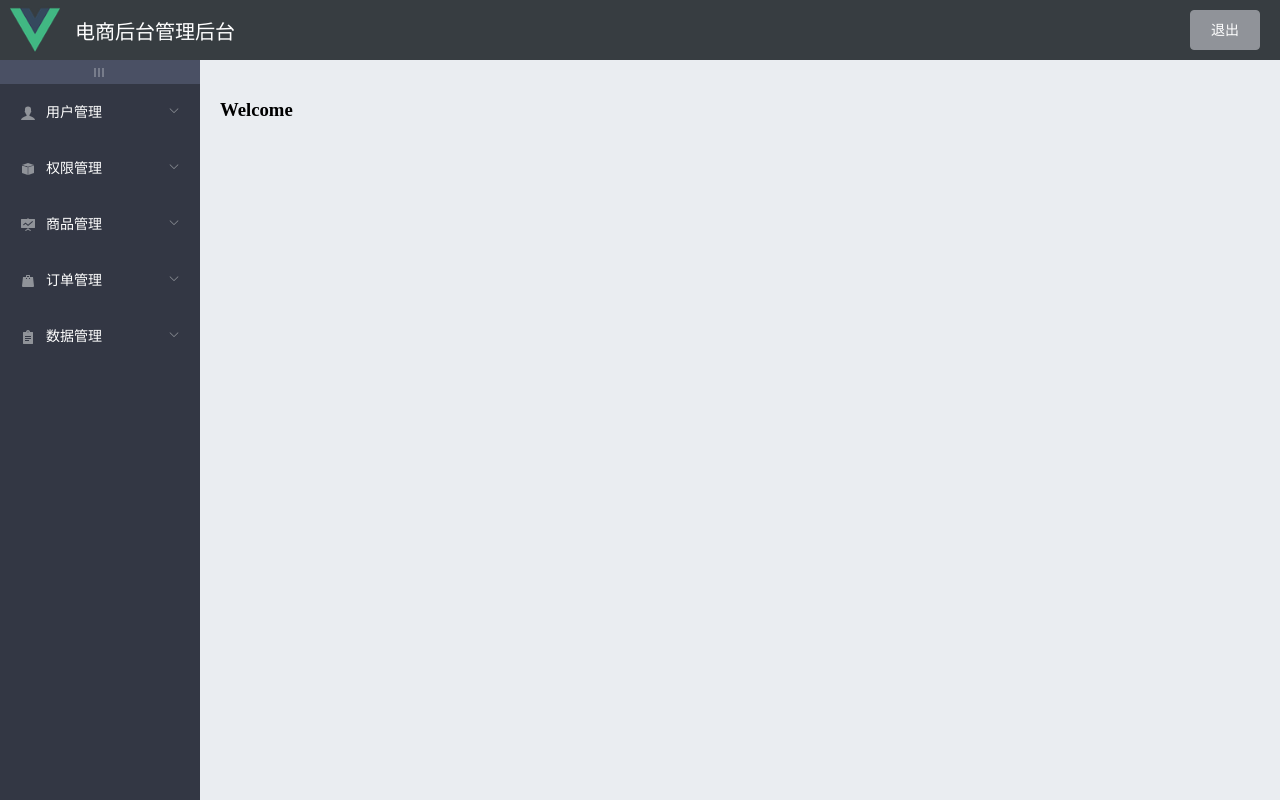
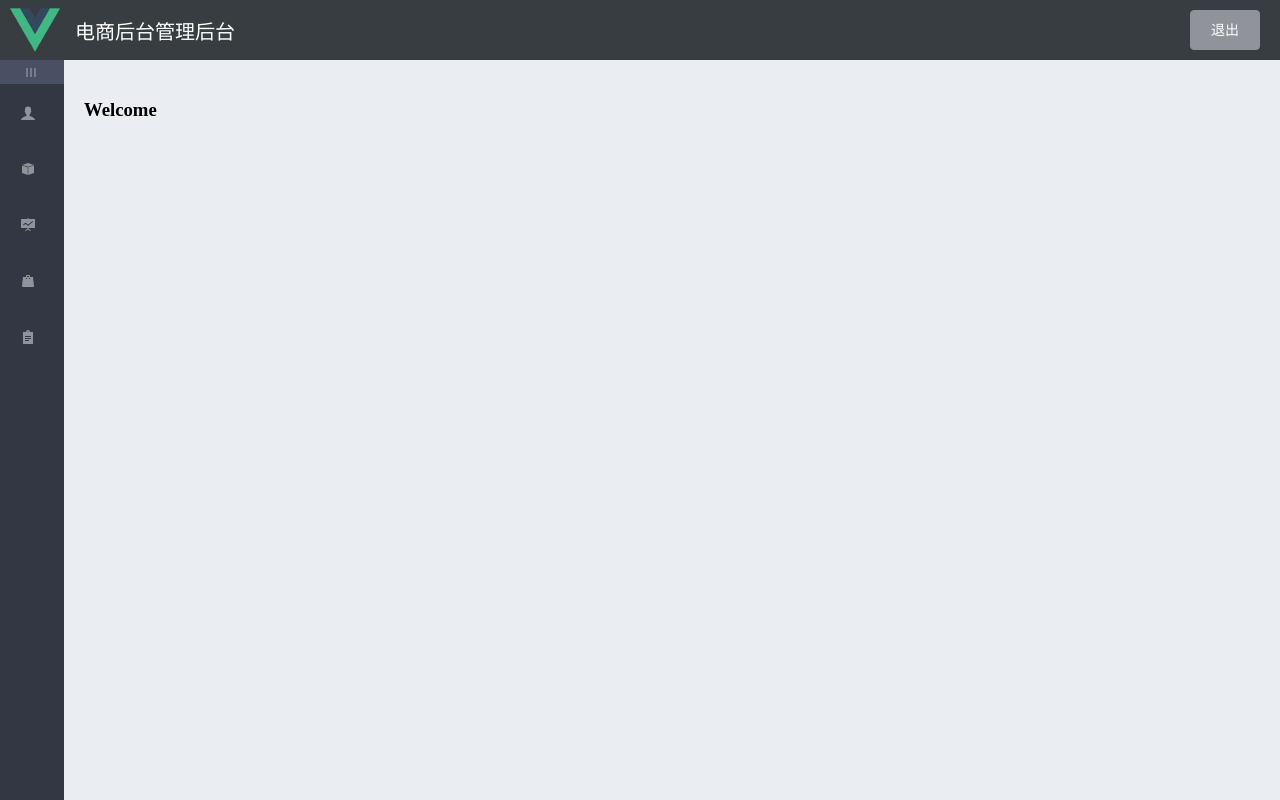
Before and after one commit to wanggw911/vue_shop, a Vue app: page /#/welcome in a window 1280 px wide. Both pictures are taken after a click on the element "|||". Built offline with nearby package versions, Linux system fonts and the light colour scheme.

Commit message:
解决左侧菜单展开收起的bug-因为没有设置属性绑定

```diff
--- a/src/components/Home.vue
+++ b/src/components/Home.vue
@@ -11,9 +11,7 @@
         <!-- 页面主体区域 -->
         <el-container>
             <!-- 左边侧边栏 -->
-            <el-aside width="200px">
-                <!-- 下面的代码貌似有点问题。。。 -->
-            <!-- <el-aside width="isCollapse ? '64px' : '200px'"> -->
+            <el-aside :width="isCollapse ? '64px' : '200px'">
                 <dir class="toggle-button" @click="toggleCollapse">|||</dir>
                 <el-menu :default-active="activePath" :router="true" :collapse="isCollapse" :collapse-transition="false" :unique-opened="true" background-color="#333744" text-color="#fff" active-text-color="#409EFF">
                     <!-- 一级菜单模板区 -->
@@ -67,7 +65,7 @@ export default {
     methods:{
         toggleCollapse() {
             //点击按钮，菜单的折叠和展开
-            //this.isCollapse = !this.isCollapse
+            this.isCollapse = !this.isCollapse
         },
         saveNavState(activePath) {
             this.activePath = activePath
```
